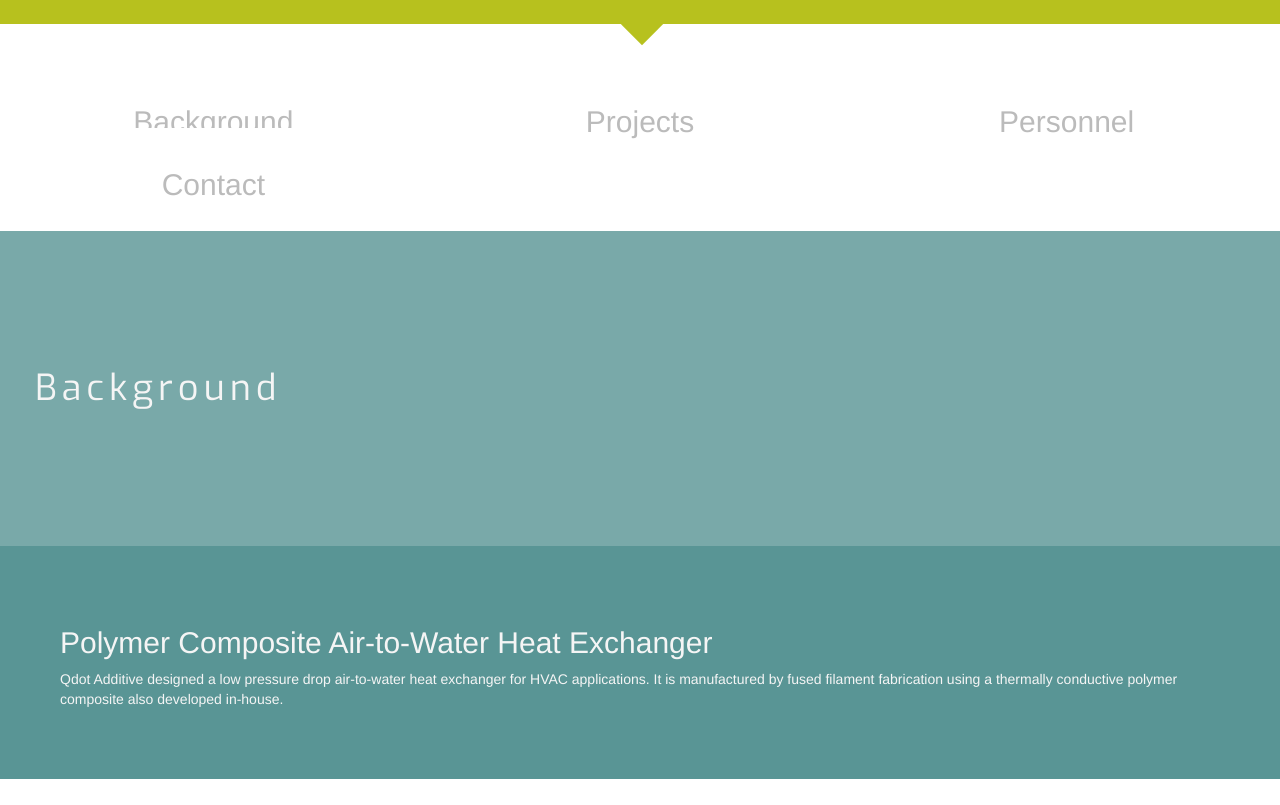
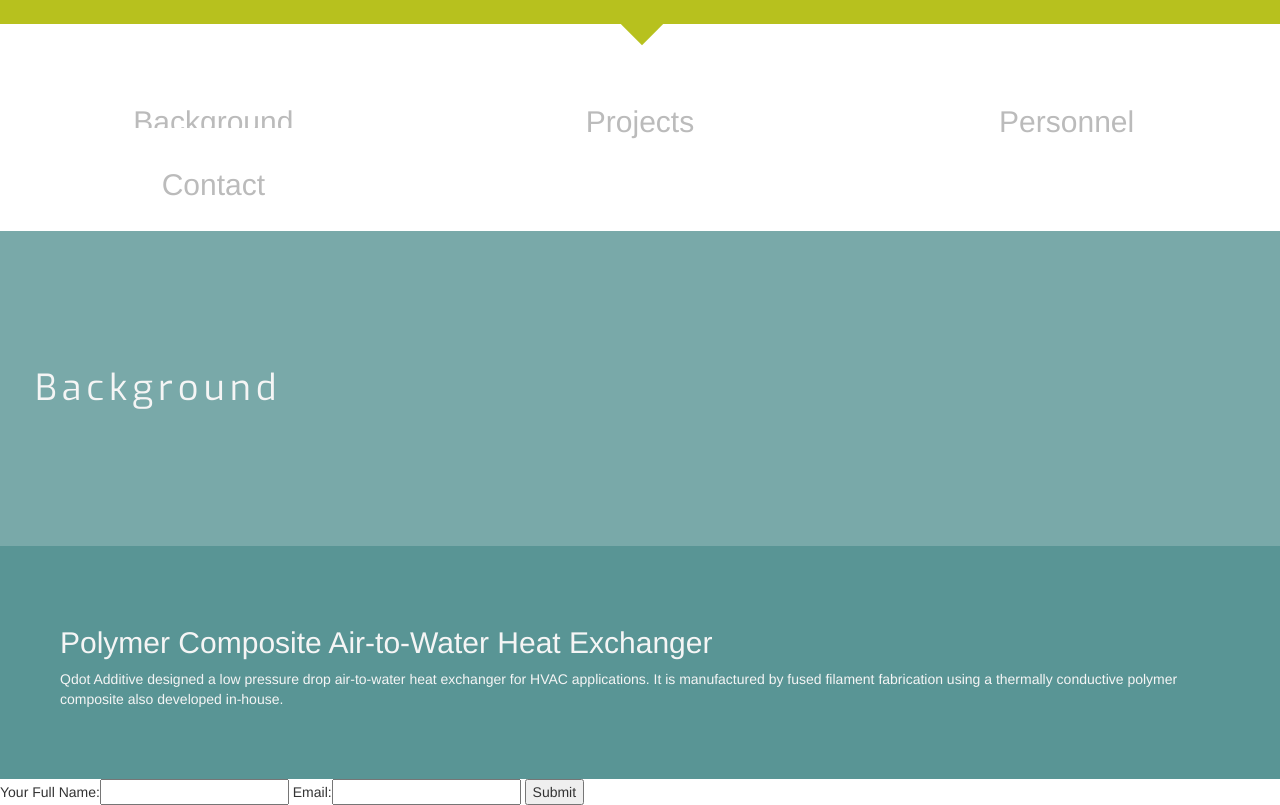
Before and after one commit to tomMulholland/Qdot.github.io, a website: page index.html in a window 1280 px wide. Shown: the part 744-1549 px from the top of the page. Before the commit the page ends 1523 px from the top, so only its background shows below. Drawn offline with nearby package versions, Linux system fonts and the light colour scheme.

Commit message:
Added email form

```diff
--- a/index.html
+++ b/index.html
@@ -63,6 +63,11 @@
 
 	</div>
 
+	<form action="mailto:qdotadditive@gmail.com" method="post" enctype="text/plain" >
+	Your Full Name:<input type="text" name="FullName">
+	Email:<input type="text" name="Email">
+	<input type="submit" name="submit" value="Submit">
+	</form>
 
   </body>
 </html>
```
